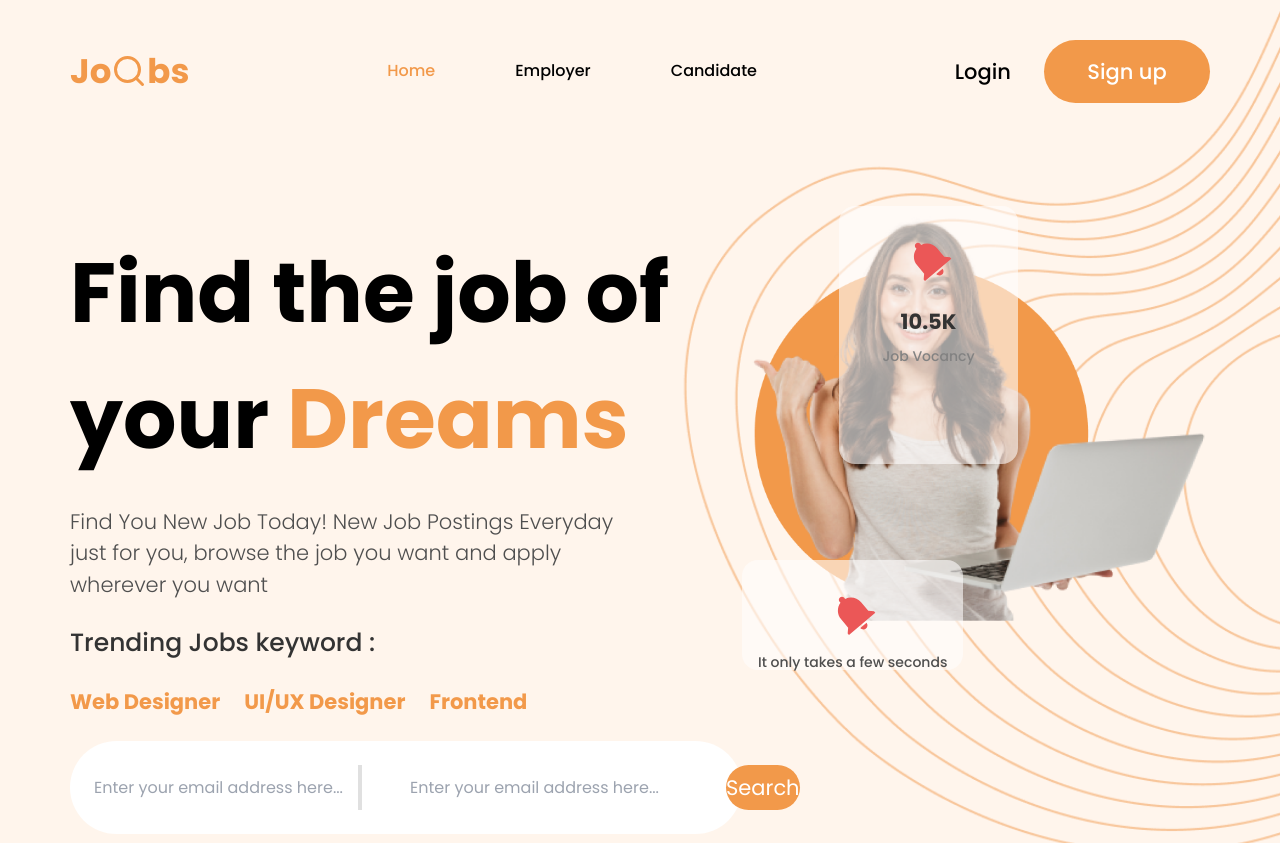
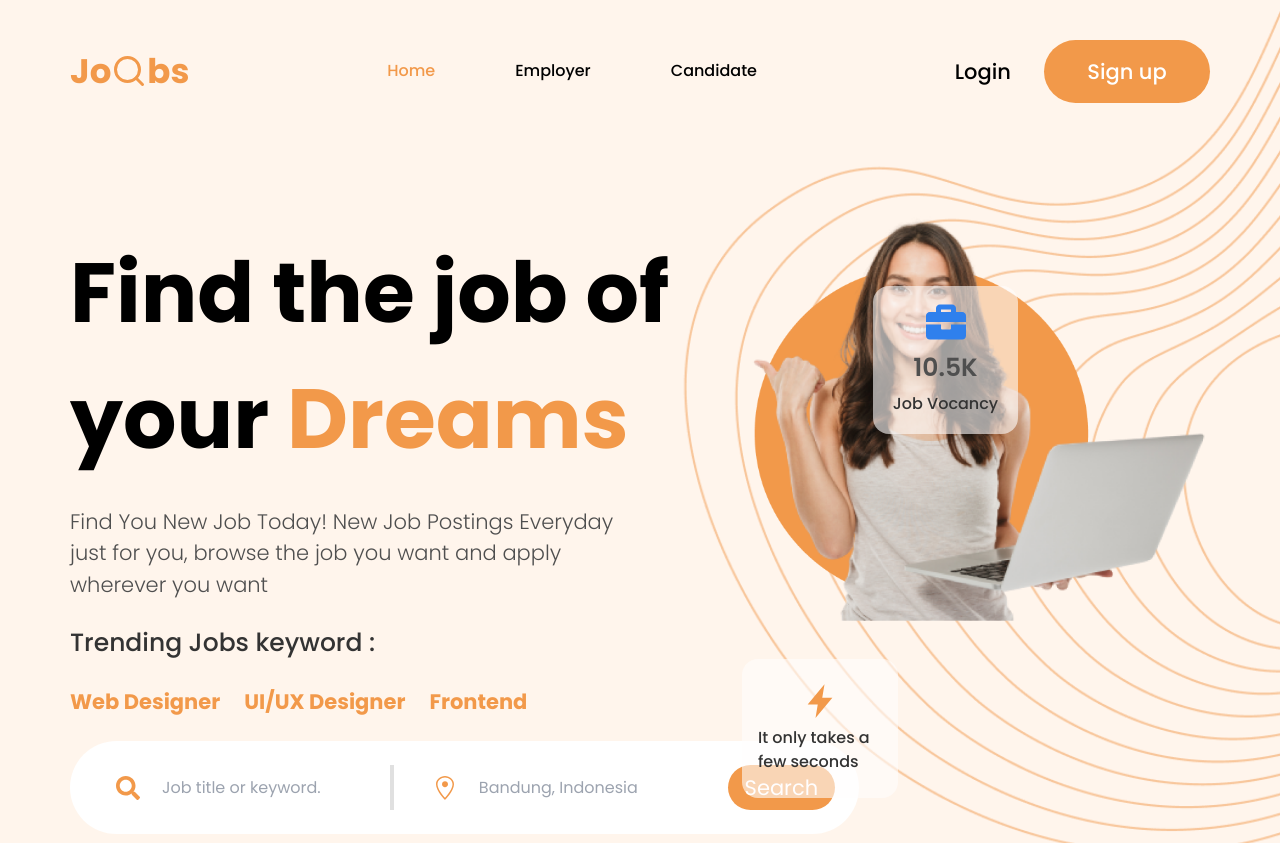
Before and after one commit to coderyeasin/jobs-search, a Next.js app: page / in a window 1280 px wide. Shown: the top 843 px of the page. Built offline with nearby package versions, Linux system fonts and the light colour scheme.

Commit message:
done_hero

```diff
--- a/components/HeroSection/HeroSection.js
+++ b/components/HeroSection/HeroSection.js
@@ -1,17 +1,21 @@
 import styles from "../../styles/Home.module.css";
-import { IoLocationOutline, IoMdNotifications } from "react-icons/io";
+import { IoFlashSharp } from "react-icons/io5";
 import { FiSearch } from "react-icons/fi";
+import { GoLocation } from "react-icons/go";
+import { FaBriefcase, FaLocationArrow, FaSearch } from "react-icons/fa";
 import Header from "../Shared/Header/Header";
-import Image from "next/image";
+
 
 const HeroSection = () => {
   return (
     <div className={styles.hero_section}>
       <Header />
       <div className="px-[70px] flex justify-between items-center">
-        <div className="hero_content max-w-[672px] mt-[127px] h-[100vh] ">
+        <div className="hero_content max-w-[790px] mt-[127px] h-[100vh] ">
+          <div className="max-w-[672px]">
             <h1 className="text-[84px] font-bold">
-            Find the job of your <span className="text-[#F2994A]">Dreams</span>
+              Find the job of your{" "}
+              <span className="text-[#F2994A]">Dreams</span>
             </h1>
             <p className="my-6 max-w-[558px] text-[#4F4F4F] text-[21px] font-light">
               Find You New Job Today! New Job Postings Everyday just for you,
@@ -26,48 +30,47 @@ const HeroSection = () => {
                 <li className="mx-6">UI/UX Designer</li>
                 <li>Frontend</li>
               </ul>
-            <div className="max-w-[672px] p-6 rounded-[52px] bg-white relative flex">
+            </div>
+            <div className="w-[789px] p-6 rounded-[52px] bg-white relative flex justify-center items-center mt-6">
+              <div className="flex ">
+                <FaSearch className="text-[#F2994A] text-[24px] mx-[22px]" />
                 <input
                   type="text"
-                className="border-none "
-                placeholder="Enter your email address here..."
+                  className="border-none w-[70%]"
+                  placeholder="Job title or keyword."
                 />
+              </div>
+              <div className="flex">
+                <GoLocation className="text-[#F2994A] text-[24px] mx-[22px]" />
                 <input
                   type="text"
-                className="border-none "
-                placeholder="Enter your email address here..."
+                  className="border-none w-[70%]"
+                  placeholder="Bandung, Indonesia"
                 />
-              <button className="bg-[#F2994A] w-[130px] h-[45px] text-[21px] font-normal leading-relaxed text-white rounded-[52px] after:absolute after:border-[#E0E0E0] after:border-l-4 after:left-72 after:top-6 after:bottom-6">
+              </div>
+              <button className="bg-[#F2994A] w-[130px] h-[45px] text-[21px] font-normal leading-relaxed text-white rounded-[52px] after:absolute after:border-[#E0E0E0] after:border-l-4 after:left-80 after:top-6 after:bottom-6">
                 Search
               </button>
             </div>
           </div>
         </div>
         <div className="profile_pic bg-[url('/images/hero_images.png')] bg-top-right bg-contain bg-no-repeat h-[720px] w-[750px] relative">
-          <div className="freelancer_box w-[179px] h-[258px] bg-[#FFFDFD]/60 rounded-[16px] absolute right-48 flex flex-col justify-start items-center p-4">
-            {/* <Image
-              src="/images/profile/Mask group.png"
-              alt="profile"
-              height={86}
-              width={86}
-            /> */}
-            <IoMdNotifications className="text-[#EB5757] text-[50px] rotate-[320deg] m-3 block" />
-            <h3 className="text-[#333333] font-bold text-[21px] leading-7 mt-3">
+          <div className="job_box w-[145px] h-[148px] bg-[#FFFDFD]/60 rounded-[16px] absolute right-48 top-20 flex flex-col justify-start items-center p-4">
+            <FaBriefcase className="text-[#2F80ED] text-[50px] " />
+            <h3 className="text-[#4F4F4F] font-semibold text-[25px] leading-7 mt-3 ">
               10.5K
             </h3>
-            <span className="text-[#828282] font-medium text-[14px] leading-6 mb-7 mt-2">
+            <span className="text-[#333333] font-medium leading-7 mt-2">
               Job Vocancy
             </span>
           </div>
-          <div className="interview_box bg-[#FFFDFD]/60 rounded-[16px] max-w-[311px] h-[110px] flex flex-col justify-evenly items-center absolute bottom-64 p-4">
+          <div className="find_box bg-[#FFFDFD]/60 rounded-[16px] max-w-[156px] h-[139px] flex flex-col justify-evenly items-center absolute bottom-32 p-4">
             <span>
-              <IoMdNotifications className="text-[#EB5757] text-[50px] rotate-[320deg] m-3 block" />
+              <IoFlashSharp className="text-[#F2994A] text-[36px] " />
             </span>
-            {/* <div className="interview_con"> */}
-            <p className="text-[#4F4F4F] font-medium text-[14px] leading-6">
+            <p className="text-[#333333] font-medium leading-6">
               It only takes a few seconds
             </p>
-            {/* </div> */}
           </div>
         </div>
       </div>
```
Lines whose indentation alone changed are shown as unchanged.
